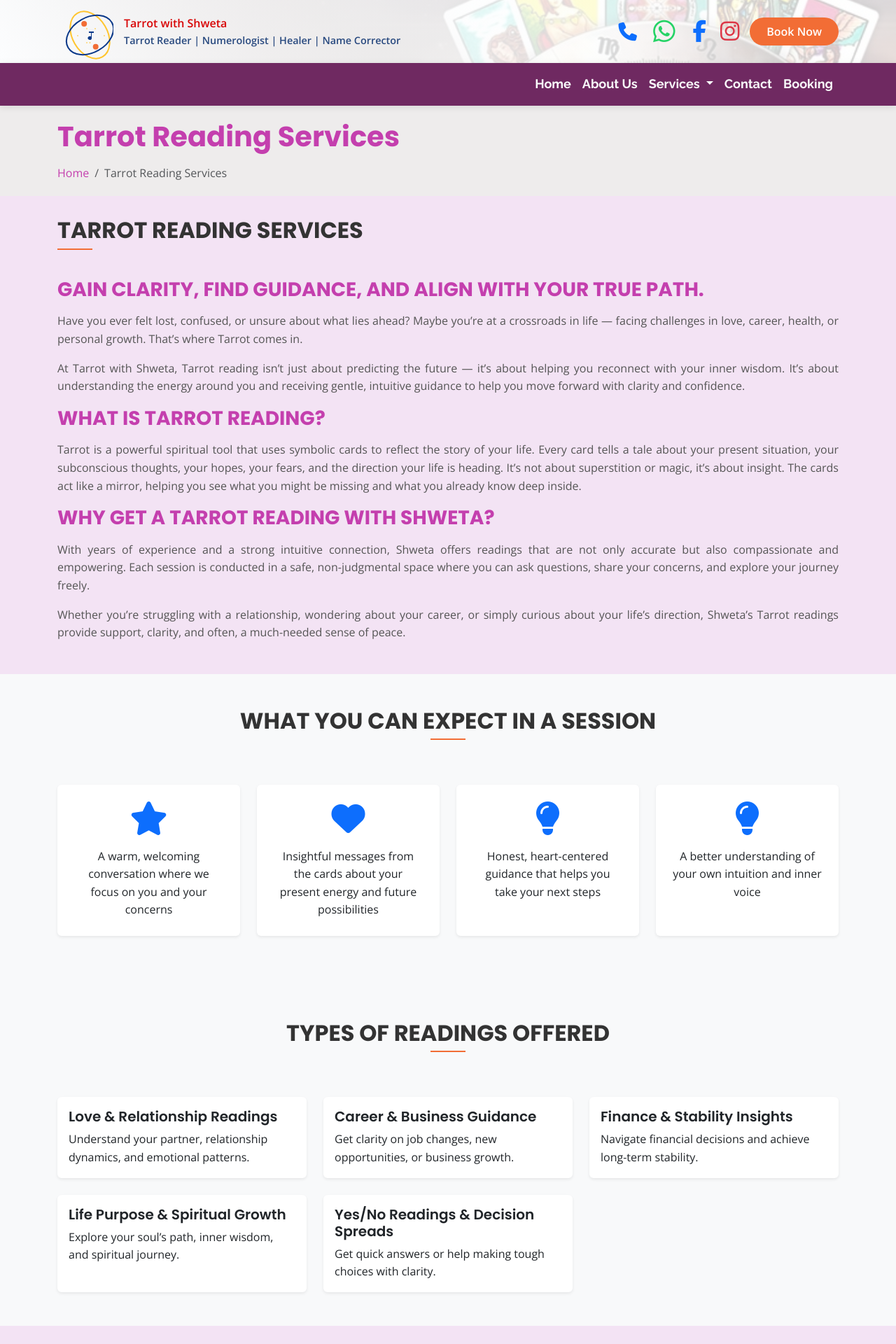
After one commit to Yashpal209/tarrotshewta, a PHP site: page /reader.php in a window 1280 px wide. The commit adds this page. Shown: the top 1920 px of the page at 70% size. Run offline with PHP 8.4, Linux system fonts and the light colour scheme.

Commit message:
sertvices content

```diff
--- a/css/styles.css
+++ b/css/styles.css
@@ -398,6 +398,7 @@ a:hover {
 /* About Section */
 .about-section {
     padding: 30px 0;
+    background-color: #f3e3f4;
 }
 
 .about-title {
@@ -410,6 +411,9 @@ a:hover {
     text-align: justify;
 }
 
+.cta-section{
+    background-color: #f3e3f4;
+}
 /* Services Section */
 .services-section {
     padding: 30px 0;
@@ -757,6 +761,8 @@ a:hover {
     color: var(--primary-color);
 }
 
+
+
 /* Responsive Styles */
 @media (max-width: 991px) {
     .contact-info {
--- a/includes/header.php
+++ b/includes/header.php
@@ -75,10 +75,10 @@
                             Services
                             </a>
                             <ul class="dropdown-menu" aria-labelledby="navbarDropdown">
-                                <li><a class="dropdown-item" href="services.php">Tarrot reader</a></li>
-                                <li><a class="dropdown-item" href="services.php">Numerologist </a></li>
-                                <li><a class="dropdown-item" href="services.php">Healer</a></li>
-                                <li><a class="dropdown-item" href="services.php">Name Corrector</a></li>
+                                <li><a class="dropdown-item" href="reader.php">Tarrot reader</a></li>
+                                <li><a class="dropdown-item" href="numerologist.php">Numerologist </a></li>
+                                <li><a class="dropdown-item" href="healer.php">Healer</a></li>
+                                <li><a class="dropdown-item" href="name.php">Name Corrector</a></li>
                             </ul>
                         </li>
                         <li class="nav-item">
--- /dev/null
+++ b/reader.php
@@ -0,0 +1,175 @@
+<?php include('includes/header.php'); ?>
+
+<!-- Page Header -->
+<div class="page-header">
+    <div class="container">
+        <div class="row">
+            <div class="col-12">
+                <h1 class="page-title">Tarrot Reading Services</h1>
+                <nav aria-label="breadcrumb">
+                    <ol class="breadcrumb mb-0">
+                        <li class="breadcrumb-item"><a href="index.php">Home</a></li>
+                        <li class="breadcrumb-item active" aria-current="page">Tarrot Reading Services</li>
+                    </ol>
+                </nav>
+            </div>
+        </div>
+    </div>
+</div>
+
+<section class="about-section">
+    <div class="container">
+        <div class="row">
+            <div class="col-12">
+                <h2 class="section-title">Tarrot Reading Services</h2>
+            </div>
+            <div class="col-12">
+                <h3 class="about-title">Gain clarity, find guidance, and align with your true path.</h3>
+                <div class="about-text">
+                    <p>Have you ever felt lost, confused, or unsure about what lies ahead? Maybe you’re at a crossroads in life — facing challenges in love, career, health, or personal growth. That’s where Tarrot comes in.</p>
+                    <p>At Tarrot with Shweta, Tarrot reading isn’t just about predicting the future — it’s about helping you reconnect with your inner wisdom. It’s about understanding the energy around you and receiving gentle, intuitive guidance to help you move forward with clarity and confidence.</p>
+                </div>
+            </div>
+            <div class="col-12">
+                <h3 class="about-title">What is Tarrot Reading?</h3>
+                <div class="about-text">
+                    <p>Tarrot is a powerful spiritual tool that uses symbolic cards to reflect the story of your life. Every card tells a tale about your present situation, your subconscious thoughts, your hopes, your fears, and the direction your life is heading. It’s not about superstition or magic, it’s about insight. The cards act like a mirror, helping you see what you might be missing and what you already know deep inside.</p>
+                </div>
+            </div>
+            <div class="col-12">
+                <h3 class="about-title">Why Get a Tarrot Reading with Shweta?</h3>
+                <div class="about-text">
+                    <p>With years of experience and a strong intuitive connection, Shweta offers readings that are not only accurate but also compassionate and empowering. Each session is conducted in a safe, non-judgmental space where you can ask questions, share your concerns, and explore your journey freely.</p>
+                    <p>Whether you’re struggling with a relationship, wondering about your career, or simply curious about your life’s direction, Shweta’s Tarrot readings provide support, clarity, and often, a much-needed sense of peace.</p>
+                </div>
+            </div>
+        </div>
+    </div>
+</section>
+
+<section class="mission-section py-5 bg-light">
+    <div class="container">
+        <div class="row">
+            <div class="col-12 text-center mb-4">
+                <h2 class="section-title text-center">What You Can Expect in a Session</h2>
+            </div>
+        </div>
+        <div class="row">
+            <div class="col-md-3 mb-4">
+                <div class="card h-100 border-0 shadow-sm">
+                    <div class="card-body text-center p-4">
+                        <div class="icon-box mb-3">
+                            <i class="fas fa-star fa-3x text-primary"></i>
+                        </div>
+                        <p class="card-text">A warm, welcoming conversation where we focus on you and your concerns</p>
+                    </div>
+                </div>
+            </div>
+            <div class="col-md-3 mb-4">
+                <div class="card h-100 border-0 shadow-sm">
+                    <div class="card-body text-center p-4">
+                        <div class="icon-box mb-3">
+                            <i class="fas fa-heart fa-3x text-primary"></i>
+                        </div>
+                        <p class="card-text">Insightful messages from the cards about your present energy and future possibilities</p>
+                    </div>
+                </div>
+            </div>
+            <div class="col-md-3 mb-4">
+                <div class="card h-100 border-0 shadow-sm">
+                    <div class="card-body text-center p-4">
+                        <div class="icon-box mb-3">
+                            <i class="fas fa-lightbulb fa-3x text-primary"></i>
+                        </div>
+                        <p class="card-text">Honest, heart-centered guidance that helps you take your next steps</p>
+                    </div>
+                </div>
+            </div>
+            <div class="col-md-3 mb-4">
+                <div class="card h-100 border-0 shadow-sm">
+                    <div class="card-body text-center p-4">
+                        <div class="icon-box mb-3">
+                            <i class="fas fa-lightbulb fa-3x text-primary"></i>
+                        </div>
+                        <p class="card-text">A better understanding of your own intuition and inner voice</p>
+                    </div>
+                </div>
+            </div>
+        </div>
+    </div>
+</section>
+
+<section class="py-5 bg-light">
+    <div class="container">
+        <div class="row">
+            <div class="col-12 text-center mb-4">
+                <h2 class="section-title text-center">Types of Readings Offered</h2>
+            </div>
+        </div>
+        <div class="row row-cols-1 row-cols-md-2 row-cols-lg-3 g-4">
+
+            <div class="col">
+                <div class="card h-100 shadow-sm border-0">
+                    <div class="card-body">
+                        <h5 class="card-title fw-semibold"> Love & Relationship Readings</h5>
+                        <p class="card-text">Understand your partner, relationship dynamics, and emotional patterns.</p>
+                    </div>
+                </div>
+            </div>
+
+            <div class="col">
+                <div class="card h-100 shadow-sm border-0">
+                    <div class="card-body">
+                        <h5 class="card-title fw-semibold"> Career & Business Guidance</h5>
+                        <p class="card-text">Get clarity on job changes, new opportunities, or business growth.</p>
+                    </div>
+                </div>
+            </div>
+
+            <div class="col">
+                <div class="card h-100 shadow-sm border-0">
+                    <div class="card-body">
+                        <h5 class="card-title fw-semibold">Finance & Stability Insights</h5>
+                        <p class="card-text">Navigate financial decisions and achieve long-term stability.</p>
+                    </div>
+                </div>
+            </div>
+
+            <div class="col">
+                <div class="card h-100 shadow-sm border-0">
+                    <div class="card-body">
+                        <h5 class="card-title fw-semibold"> Life Purpose & Spiritual Growth</h5>
+                        <p class="card-text">Explore your soul’s path, inner wisdom, and spiritual journey.</p>
+                    </div>
+                </div>
+            </div>
+
+            <div class="col">
+                <div class="card h-100 shadow-sm border-0">
+                    <div class="card-body">
+                        <h5 class="card-title fw-semibold"> Yes/No Readings & Decision Spreads</h5>
+                        <p class="card-text">Get quick answers or help making tough choices with clarity.</p>
+                    </div>
+                </div>
+            </div>
+
+        </div>
+    </div>
+</section>
+
+<section class="cta-section py-5">
+    <div class="container">
+        <div class="row">
+            <div class="col-12 text-center">
+                <h3 class="mb-4">Who is Tarrot For?</h3>
+                <p class="mb-4">Tarrot is for anyone who is open-minded and curious. You don’t need to believe in anything specific. All you need is the willingness to explore your life with honesty and openness. Whether you’re going through something difficult or just looking for some direction, a Tarrot session can be a beautiful and healing experience.</p>
+                <div class="cta-buttons">
+                    <a href="booking.php" class="btn btn-lg btn-primary me-3">Book a Session</a>
+                    <a href="contact.php" class="btn btn-lg btn-outline-danger">Contact Us</a>
+                </div>
+            </div>
+        </div>
+    </div>
+</section>
+
+<?php include('includes/footer.php'); ?>
--- a/services.php
+++ b/services.php
@@ -30,9 +30,9 @@
             <div class="col-lg-4 col-md-6 mb-4">
                 <div class="service-item">
                     <div class="service-icon">
-                        <img src="images/tarot-card.png" alt="Tarot Cards">
+                        <img src="images/tarot-card.png" alt="Tarrot reader">
                     </div>
-                    <h3 class="service-title">Tarot Cards</h3>
+                    <h3 class="service-title">Tarrot Reader</h3>
                     <p class="service-description">The divine art of Tarot Card Reading uses spiritually energized cards to offer guidance, insight, and clarity about life’s path, choices, and upcoming events.</p>
                     <a href="booking.php" class="book-btn">Book a Spot</a>
                 </div>
```
Also changed, not shown: about.php (+7 -4 lines), healer.php (added, +74 -0 lines), index.php (+7 -8 lines), name.php (added, +149 -0 lines), numerologist.php (added, +142 -0 lines), images/name.png (added).
